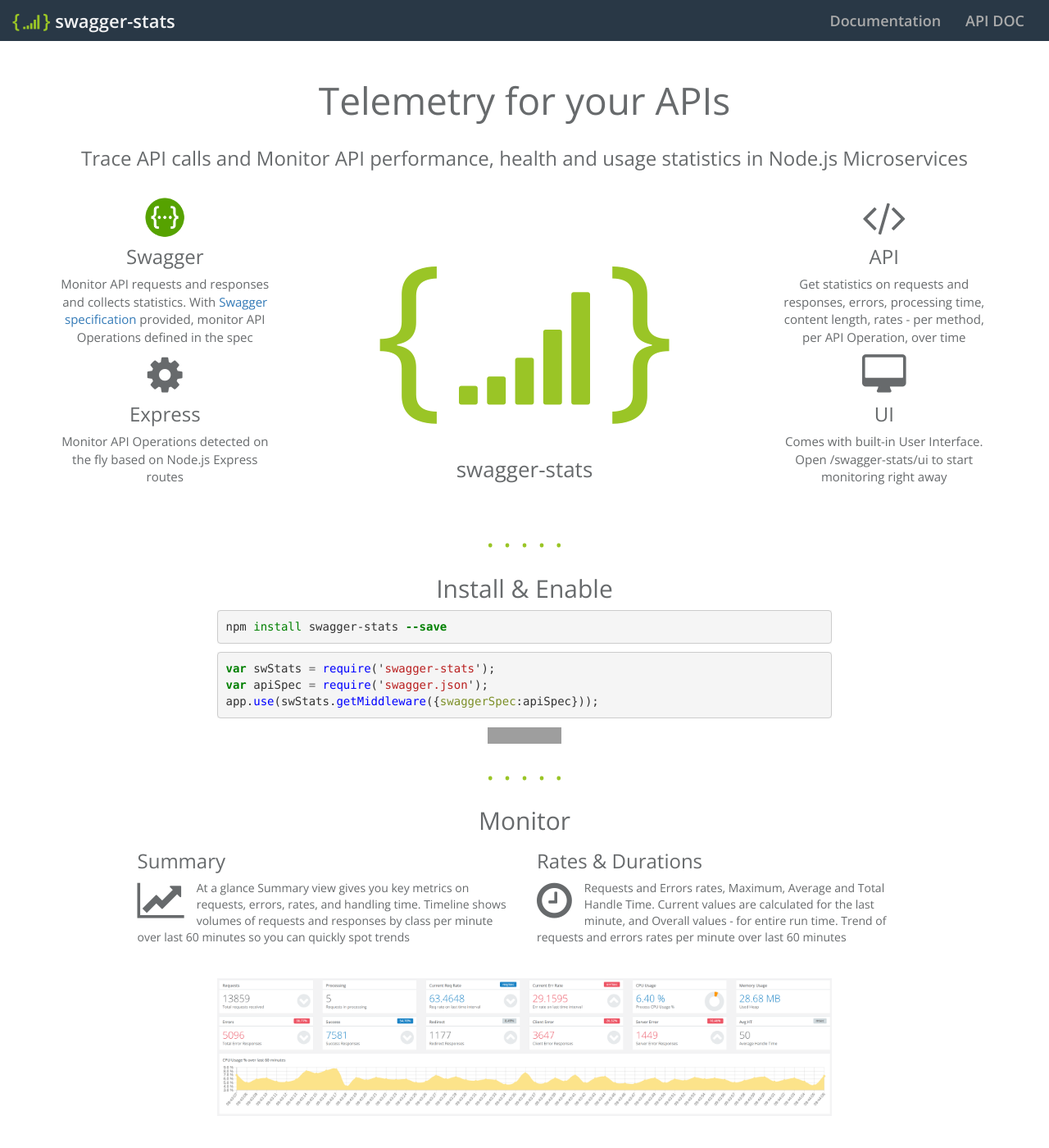
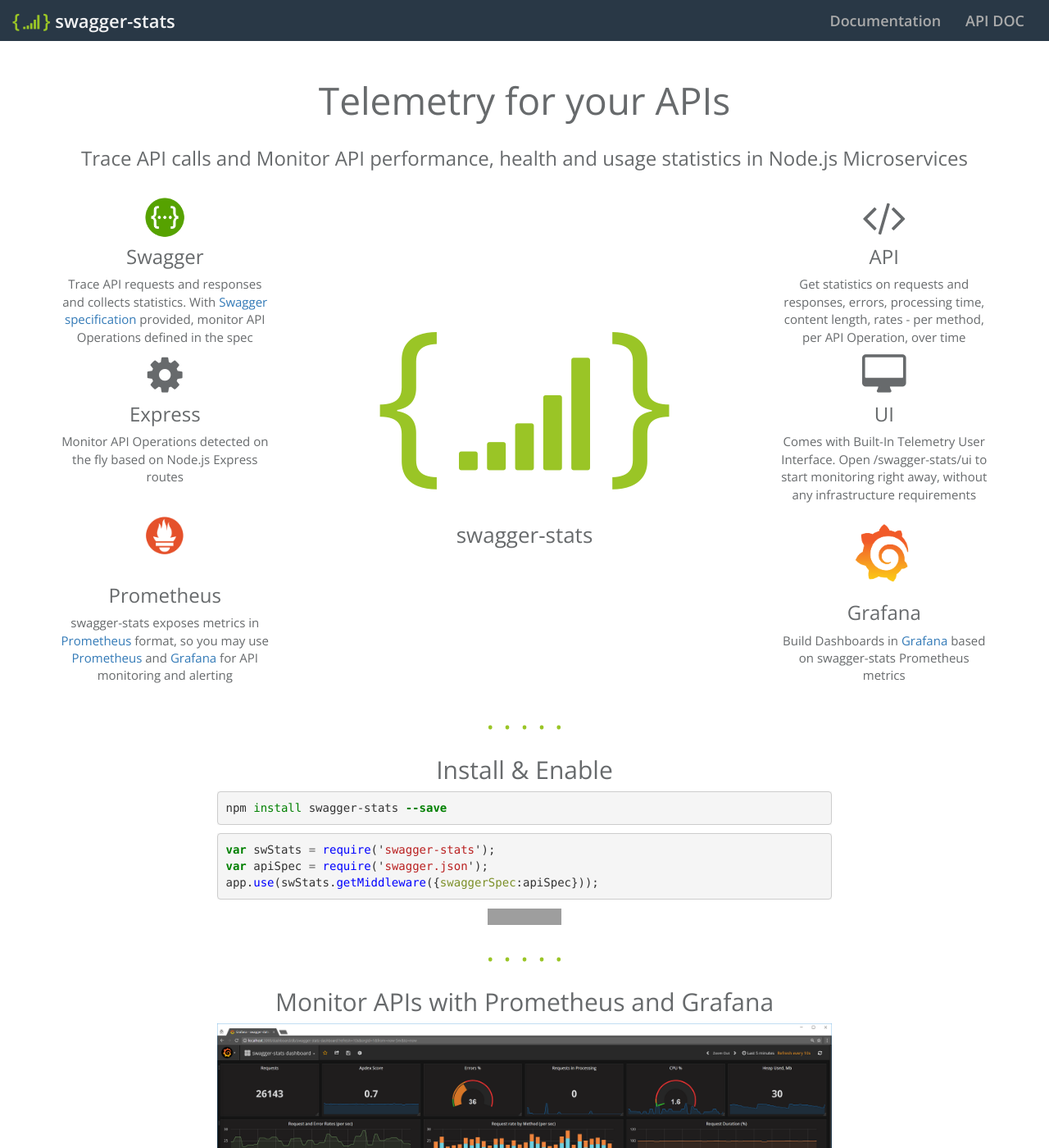
Before and after one commit to slanatech/swaggerstats.io.old, a Jekyll site: the page built from index.md, in a window 1280 px wide and 1400 px high. Shown: the whole window at 82% size. Built offline with Jekyll 4.4.1, drawn with Linux system fonts in a browser that asks for light colours; some of the changed text lies outside the part shown; grey boxes are pictures that could not be loaded.

Commit message:
Prometheus docs

```diff
--- a/_data/docmap.yml
+++ b/_data/docmap.yml
@@ -16,8 +16,12 @@
     - id: sysstats
       title: System Statistics Object
       content: /documentation/sysstats
+- id: prometheus
+  title: Prometheus
+  content: /documentation/prometheus
+  sample: /documentation/prometheus-sample
 - id: ui
-  title: UI
+  title: Built-In Telemetry
   content: /documentation/ui
 - id: todo
   title: TODO
--- a/_includes/landing_content.html
+++ b/_includes/landing_content.html
@@ -10,15 +10,25 @@
       <div>
         <img src="img/swaggerLogo360.png" alt="swagger" class="sws-swagger-logo">
         <h2>Swagger</h2>
-        <p class="sws-highlight">Monitor API requests and responses and collects statistics. With <a href="http://swagger.io" target="_blank">Swagger specification</a> provided, monitor API Operations defined in the spec</p>
+        <p class="sws-highlight">Trace API requests and responses and collects statistics. With <a href="http://swagger.io" target="_blank">Swagger specification</a> provided, monitor API Operations defined in the spec</p>
       </div>
       <div>
         <i class="fa fa-gear"></i>
         <h2>Express</h2>
         <p class="sws-highlight">Monitor API Operations detected on the fly based on Node.js Express routes</p>
       </div>
+      <div>
+        <img src="img/prometheus-logo-square.png" style="width:100px;height:100px;" alt="prometheus" class="sws-swagger-logo">
+        <h2>Prometheus</h2>
+        <p class="sws-highlight">swagger-stats exposes metrics in <a href="https://prometheus.io" target="_blank">Prometheus</a> format, so you may use <a href="https://prometheus.io" target="_blank">Prometheus</a>
+          and <a href="https://grafana.com" target="_blank">Grafana</a> for API monitoring and alerting</p>
+      </div>
     </div>
     <div class="col-md-6 text-center  wow zoomIn">
+      <br/>
+      <br/>
+      <br/>
+      <br/>
       <div class="sws-logo sws-logo-landing">{<i class="fa fa-signal"></i>}</div>
       <div class="sws-logo-text">swagger-stats</div>
     </div>
@@ -31,7 +41,12 @@
       <div>
         <i class="fa fa-desktop"></i>
         <h2>UI</h2>
-        <p class="sws-highlight">Comes with built-in User Interface. Open /swagger-stats/ui to start monitoring right away</p>
+        <p class="sws-highlight">Comes with Built-In Telemetry User Interface. Open /swagger-stats/ui to start monitoring right away, without any infrastructure requirements</p>
+      </div>
+      <div>
+        <img src="img/grafana.png" style="width:100px;height:100px;" alt="prometheus" class="sws-swagger-logo">
+        <h2>Grafana</h2>
+        <p class="sws-highlight">Build Dashboards in <a href="https://grafana.com" target="_blank">Grafana</a> based on swagger-stats Prometheus metrics</p>
       </div>
     </div>
   </div>
@@ -66,7 +81,25 @@ app.use(swStats.getMiddleware({swaggerSpec:apiSpec}));{% endhighlight %}
     </div>
   </div>
 
-<!--
+  <div class="row">
+    <div class="col-lg-12 text-center">
+      <p class="separator-dots"></p>
+    </div>
+  </div>
+  <div class="row">
+    <div class="col-lg-12 text-center">
+      <h1>Monitor APIs with Prometheus and Grafana</h1>
+    </div>
+  </div>
+  <div class="row">
+    <div class="col-lg-8 col-lg-offset-2">
+      <a href="img/prometheus-dashboard.png" data-lightbox="sws-img-land-prometheusdashboard"><img src="img/prometheus-dashboard.png" alt="widgets" class="img-responsive pull-right"></a>
+    </div>
+  </div>
+
+
+
+  <!--
   <div class="row features-block">
     <div class="col-lg-6 features-text wow fadeInLeft">
       <h2>Install</h2>
@@ -97,7 +130,7 @@ app.use(swStats.getMiddleware({swaggerSpec:apiSpec}));{% endhighlight %}
       </div>
     <div class="row">
       <div class="col-lg-12 text-center">
-        <h1>Monitor</h1>
+        <h1>Monitor with Built-In Telemetry UI</h1>
       </div>
     </div>
     <div class="row">
--- a/sws-api-swagger.yaml
+++ b/sws-api-swagger.yaml
@@ -1,6 +1,6 @@
 swagger: '2.0'
 info:
-  version: 0.90.1
+  version: 0.90.2
   title: swagger-stats API
   description: |
     ### Telemetry for your APIs
```
Also changed, not shown: _documentation/api.md (+1 -1 lines), _documentation/prometheus-sample.md (added, +9 -0 lines), _documentation/prometheus.md (added, +92 -0 lines), _documentation/quickstart-sample.md (+1 -1 lines), _documentation/ui.md (+5 -3 lines), img/grafana.png (added), img/grafana_icon.svg (added), img/prometheus-dashboard.png (added), img/prometheus-logo-square.png (added).
